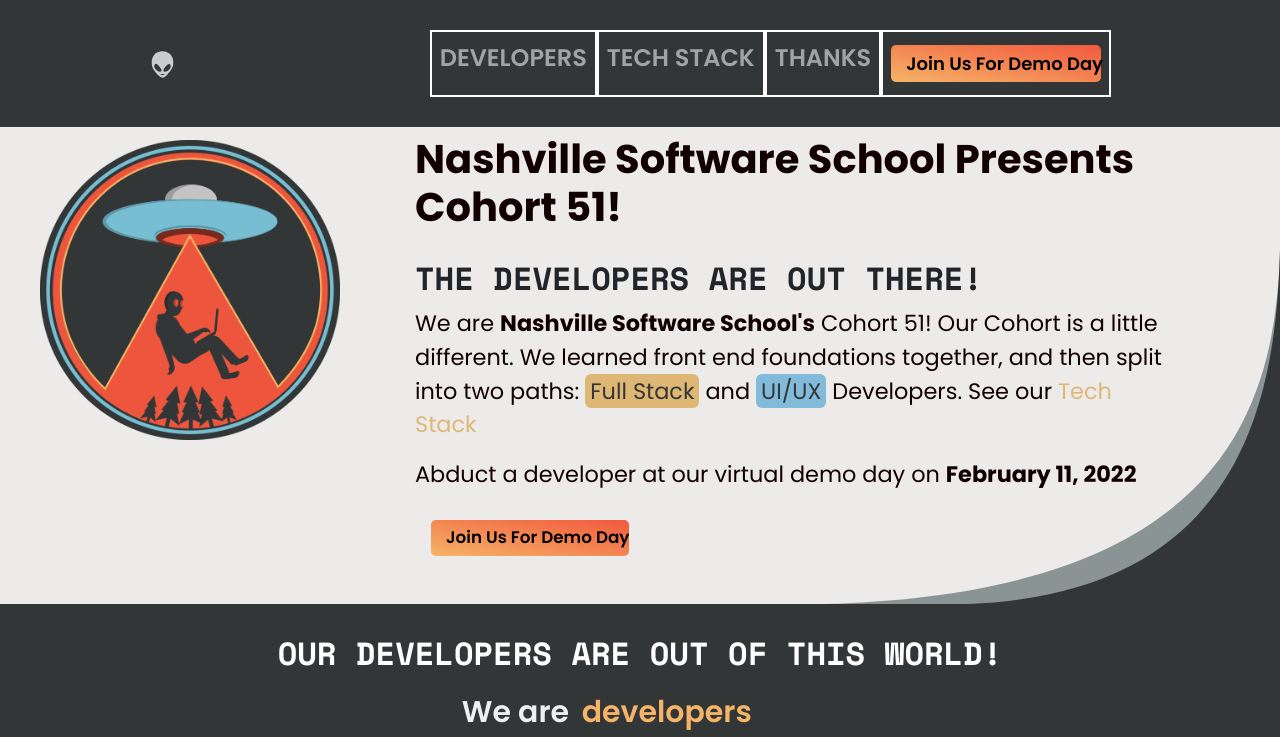
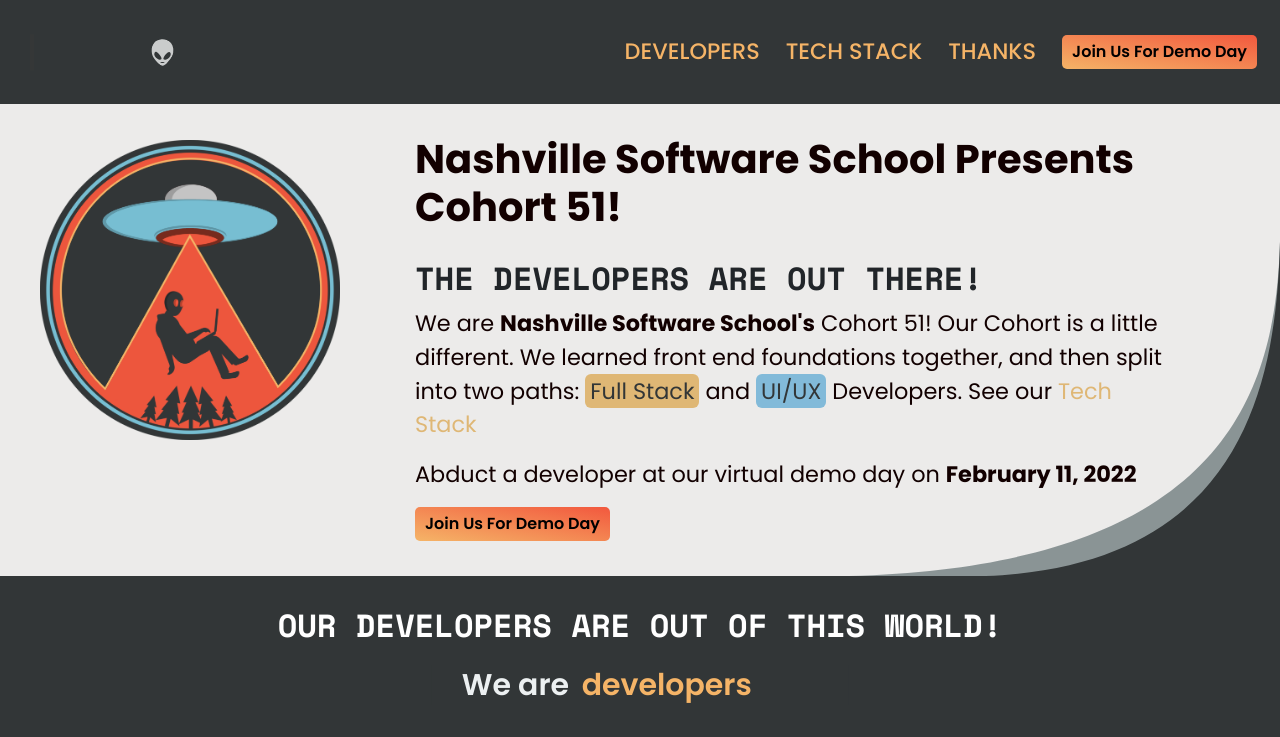
Before and after one commit to nss-day-cohort-51/nss-day-cohort-51.github.io, a React (Create React App) app: page / in a window 1280 px wide. Shown: the top 737 px of the page. Built offline with nearby package versions, Linux system fonts and the light colour scheme.

Commit message:
finished navbar styling

```diff
--- a/src/components/DemoDayButton.js
+++ b/src/components/DemoDayButton.js
@@ -1,21 +1,13 @@
 //Purpose: Creates and displays the Demo Day button component
-//https://www.nashss.com/demoday - will not redirect to our eventbrite page until January 12th. We’ll start promoting it to employers the week of January 17th
 
 import React from "react";
-import { Nav } from "react-bootstrap";
 
 export const DemoDayButton = () => {
   return (
     <>
-      <Nav.Link href="https://www.nashss.com/demoday" className="rsvp">
-        <span className="demo-day-btn">
-          <span className="btn-item">Join Us For Demo Day</span>
-        </span>
-      </Nav.Link>
-
-      {/* <div className="demo-day-btn">
+      <div className="demo-day-btn">
         <div className="btn-item">Join Us For Demo Day</div>
-      </div> */}
+      </div>
     </>
   );
 };
--- a/src/components/NavBar2.js
+++ b/src/components/NavBar2.js
@@ -6,7 +6,7 @@ import { Navbar, Nav } from "react-bootstrap";
 export const NavBar2 = () => {
   return (
     <>
-      <Navbar collapseOnSelect expand="lg" bg="dark" variant="dark">
+      <Navbar collapseOnSelect expand="lg" bg="dark" variant="dark" fixed="top">
         <Navbar.Brand href="#home">
           <div className="typing-holder">
             <TypingText2 />
@@ -18,34 +18,18 @@ export const NavBar2 = () => {
             <Nav.Link href="#devList" className="nav-item">
               DEVELOPERS
             </Nav.Link>
-            <Nav.Link href="#techStack">TECH STACK</Nav.Link>
-            <Nav.Link href="#thanksLocation">THANKS</Nav.Link>
-            <DemoDayButton />
+            <Nav.Link href="#techStack" className="nav-item">
+              TECH STACK
+            </Nav.Link>
+            <Nav.Link href="#thanksLocation" className="nav-item">
+              THANKS
+            </Nav.Link>
+            <Nav.Link href="https://www.nashss.com/demoday">
+              <DemoDayButton />
+            </Nav.Link>
           </Nav>
         </Navbar.Collapse>
       </Navbar>
-      {/* <Navbar collapseOnSelect expand="lg" bg="dark" variant="dark">
-        <div>
-          <Navbar.Brand href="#home">
-            <div className="typing-holder">
-              <TypingText2 />
-            </div>
-          </Navbar.Brand>
-        </div>
-        <div className="container">
-          <Navbar.Toggle aria-controls="responsive-navbar-nav" />
-          <Navbar.Collapse id="responsive-navbar-nav">
-            <Nav className="me-auto">
-              <Nav.Link href="#devList">DEVELOPERS</Nav.Link>
-              <Nav.Link href="#techStack">TECH STACK</Nav.Link>
-              <Nav.Link href="#thanksLocation">THANKS</Nav.Link>
-              <Nav.Link href="https://www.nashss.com/demoday">
-                <DemoDayButton />
-              </Nav.Link>
-            </Nav>
-          </Navbar.Collapse>
-        </div>
-      </Navbar> */}
     </>
   );
 };
--- a/src/components/TextAnimation.js
+++ b/src/components/TextAnimation.js
@@ -60,7 +60,6 @@ export const TypingText2 = () => {
           backgroundPosition: `67% 48%`,
         }}
       >
-        {/* <p>COHORT 51</p> */}
         <div className="dynamic">
           <Typewriter
             id="typewriter"
@@ -78,9 +77,3 @@ export const TypingText2 = () => {
     </>
   );
 };
-
-<Typewriter
-  onInit={(typewriter) => {
-    typewriter.typeString("Hello World!").pauseFor(2500).deleteAll().start();
-  }}
-/>;
--- a/src/styles/animation.scss
+++ b/src/styles/animation.scss
@@ -8,26 +8,6 @@ $mustard: #dfb775;
 $golden: #f5b467;
 $platinum: #ecebea;
 // *************************
-
-//ScrollingText styling
-
-// 6 is the number of animations
-// Here, there are 4 lines:
-
-// 1 to 2
-// 2 to 3
-// 3 to 4
-// 4 to 3
-// 3 to 2
-// 2 to 1
-
-// 6x + 6y = 100 (100% duration)
-
-// HERE :
-// y = 4 -> Animation between two lines
-// x = 12.66 -> Time spent on a line
-
-// You can define a value and calculate the others if you want to change the speed or number of lines
 
 .content {
   background-color: #323637;
@@ -271,7 +251,7 @@ $platinum: #ecebea;
 
 .typewriter2 {
   font-family: "Space Mono", sans-serif;
-  font-size: 1.5em;
+  font-size: 1.8em;
   font-weight: 600;
   color: $orange;
   display: flex;
--- a/src/styles/buttons.scss
+++ b/src/styles/buttons.scss
@@ -12,25 +12,19 @@ $platinum: #ecebea;
 //Demo Day Button
 .demo-day-btn {
   display: flex;
+  justify-content: center;
   border: transparent;
   border-radius: 5px;
   background: linear-gradient(to bottom left, #f2583e 0%, #f5b467 100%);
   color: black;
-  font-size: 1em;
-  font-weight: 600;
   white-space: nowrap;
-  text-decoration: none;
-  padding: 5px 15px;
-  margin: 5px 0px;
+  padding: 5px 10px;
+  margin: 0px;
 
   .btn-item {
-    font-size: 0.75em;
+    // font-size: 0.75em;
     font-weight: 600;
     text-align: center;
     text-decoration: none;
-
-    a {
-      text-decoration: none;
-    }
   }
 }
--- a/src/styles/navbar.scss
+++ b/src/styles/navbar.scss
@@ -11,17 +11,11 @@ $platinum: #ecebea;
 
 // Header ===============================
 .navbar {
-  // display: flex;
-  // flex-direction: row;
-  // justify-content: space-between;
-  // padding: 20px 10px;
   background-color: $space !important;
-  font-size: 1.5em;
-  font-weight: 600;
   position: fixed;
   z-index: 1000;
   width: 100%;
-  padding: 10px 0px;
+  padding: 20px 0px;
   margin: 0px;
 
   .typing-holder {
@@ -35,84 +29,41 @@ $platinum: #ecebea;
     flex-direction: row;
     justify-content: space-between;
     width: 100%;
-    // border: 1px solid red;
-  }
-
-  .navbar-collapse {
-    // border: 1px solid blue;
-    justify-content: center;
   }
 
   .navbar-nav {
     justify-content: center;
-    // border: 1px solid green;
-    padding: 20px;
+    align-items: center;
+    padding: 0px 10px;
 
     a.nav-link {
       justify-content: center;
-      border: 2px solid white;
       text-align: center;
+      color: $golden;
+      margin: 0px 5px;
+      font-weight: 500;
+      white-space: nowrap;
+
+      &:visited {
+        color: $golden;
+      }
+      &:hover {
+        color: $orange;
+      }
+      &:active {
+        color: $orange;
+      }
+    }
+    .nav-item {
+      font-size: 1.4em;
     }
   }
+
+  .navbar-toggler {
+    margin: 0px 20px;
+  }
+
+  .navbar-collapse {
+    justify-content: flex-end;
+  }
 }
-
-a.nav-link {
-  justify-content: center;
-}
-// .nav-menu {
-//   font-size: 1.5rem;
-//   font-weight: 500;
-//   display: flex;
-//   flex-direction: column;
-//   align-items: center;
-//   border: 1px solid red;
-
-//   ul {
-//     margin: 20px 0px;
-//     list-style-type: none;
-//     display: flex;
-//     flex-direction: row;
-//     justify-content: space-between;
-//     align-items: center;
-//     white-space: nowrap;
-//   }
-
-//   li {
-//     margin: 0.3rem 0.7rem;
-//     font-size: 1.3rem;
-//     line-height: 1.3em;
-//   }
-
-//   #demoday {
-//     margin: auto 0px;
-//   }
-
-//   a {
-//     font-weight: 500;
-//     color: $golden;
-//     text-decoration: none;
-
-//     &:visited {
-//       color: $golden;
-//     }
-//     &:hover {
-//       color: $orange;
-//     }
-//     &:active {
-//       color: $orange;
-//     }
-//   }
-// }
-
-.rsvp {
-  // margin: auto 20px;
-  width: 230px;
-}
-
-// .collapsed {
-//   margin-right: 15px;
-// }
-
-.navbar-toggler {
-  margin-right: 20px;
-}
```
Also changed, not shown: src/components/NavBar.js (deleted, +0 -55 lines).
